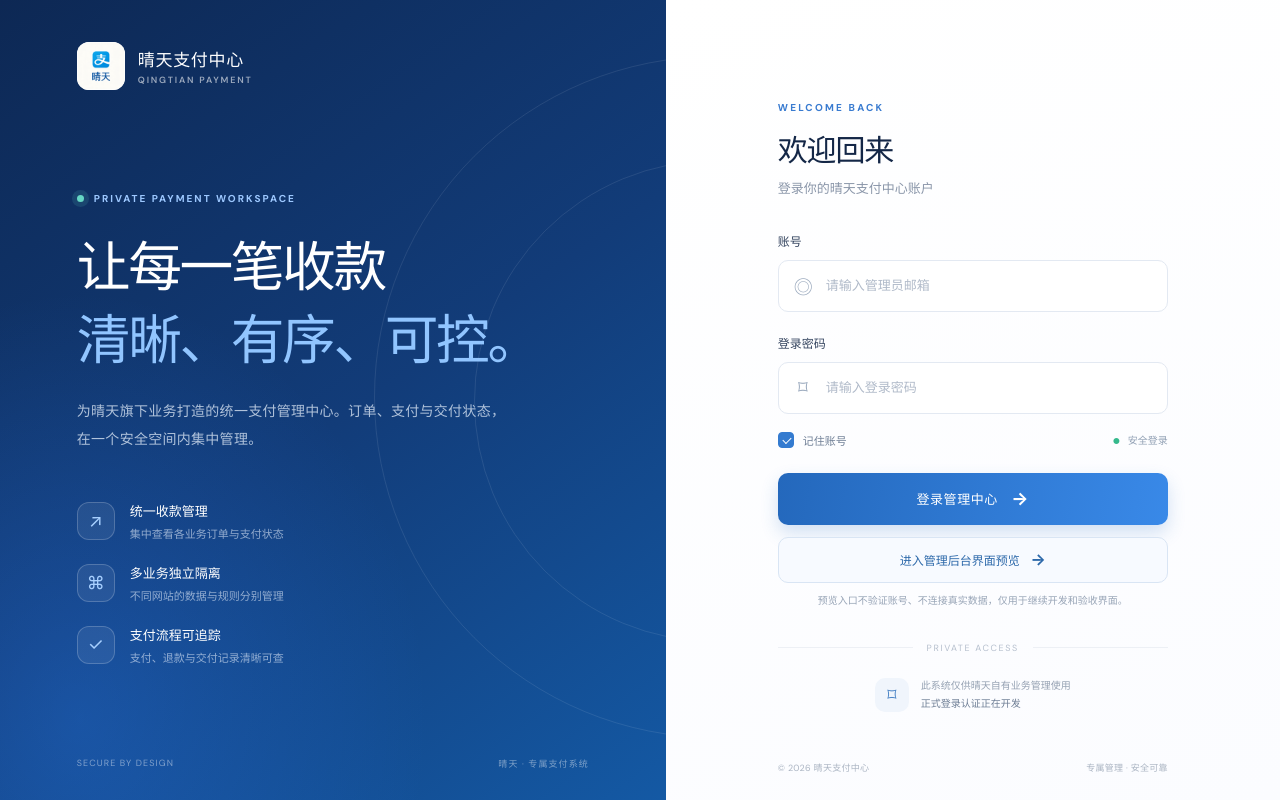
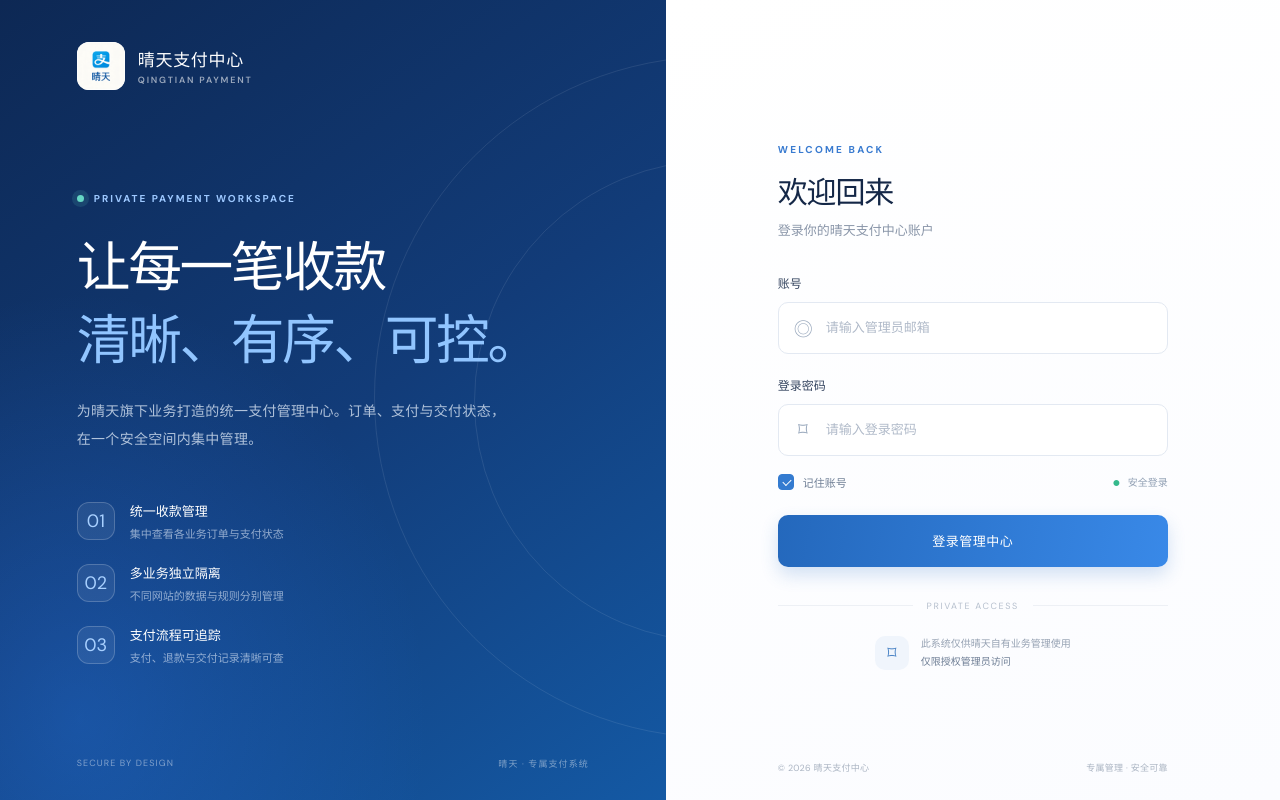
Before and after one commit to Zhouzhou198871/qingtianpay, a React (Vite) app: page / in a window 1280 px wide. Built offline with nearby package versions, Linux system fonts and the light colour scheme.

Commit message:
Polish login page and remove arrow controls

```diff
--- a/src/main.jsx
+++ b/src/main.jsx
@@ -33,9 +33,10 @@ function App() {
   const [account, setAccount] = useState('');
   const [password, setPassword] = useState('');
   const [remember, setRemember] = useState(true);
-  const [preview, setPreview] = useState(false);
+  const [preview, setPreview] = useState(() => new URLSearchParams(window.location.search).get('workspace') === 'preview');
+  const [notice, setNotice] = useState('');
   if (preview) return <Dashboard onExit={() => setPreview(false)} />;
-  function handleSubmit(event) { event.preventDefault(); }
+  function handleSubmit(event) { event.preventDefault(); setNotice('登录认证服务尚未启用，请勿在此输入正式账户密码。'); }
   return <main className="page-shell">
     <section className="visual-panel" aria-label="品牌介绍">
       <div className="visual-top"><Brand /></div>
@@ -44,9 +45,9 @@ function App() {
         <h1>让每一笔收款<br /><em>清晰、有序、可控。</em></h1>
         <p>为晴天旗下业务打造的统一支付管理中心。订单、支付与交付状态，在一个安全空间内集中管理。</p>
         <div className="feature-list">
-          <div className="feature"><span className="feature-icon">↗</span><div><b>统一收款管理</b><small>集中查看各业务订单与支付状态</small></div></div>
-          <div className="feature"><span className="feature-icon">⌘</span><div><b>多业务独立隔离</b><small>不同网站的数据与规则分别管理</small></div></div>
-          <div className="feature"><span className="feature-icon">✓</span><div><b>支付流程可追踪</b><small>支付、退款与交付记录清晰可查</small></div></div>
+          <div className="feature"><span className="feature-icon">01</span><div><b>统一收款管理</b><small>集中查看各业务订单与支付状态</small></div></div>
+          <div className="feature"><span className="feature-icon">02</span><div><b>多业务独立隔离</b><small>不同网站的数据与规则分别管理</small></div></div>
+          <div className="feature"><span className="feature-icon">03</span><div><b>支付流程可追踪</b><small>支付、退款与交付记录清晰可查</small></div></div>
         </div>
       </div>
       <div className="visual-footer"><span>SECURE BY DESIGN</span><span>晴天 · 专属支付系统</span></div>
@@ -60,12 +61,11 @@ function App() {
           <div className="label-row"><label htmlFor="password">登录密码</label></div>
           <div className="input-wrap"><span className="input-symbol">⌑</span><input id="password" name="password" type="password" autoComplete="current-password" placeholder="请输入登录密码" value={password} onChange={e => setPassword(e.target.value)} required /></div>
           <div className="form-options"><label className="remember"><input type="checkbox" checked={remember} onChange={e => setRemember(e.target.checked)} /><span className="checkmark" />记住账号</label><span className="secure-note"><span>●</span> 安全登录</span></div>
-          <button className="submit-button" type="submit">登录管理中心 <span>→</span></button>
+          <button className="submit-button" type="submit">登录管理中心</button>
+          {notice && <div className="notice" role="status">{notice}</div>}
         </form>
-        <button className="preview-button" type="button" onClick={() => setPreview(true)}>进入管理后台界面预览 <span>→</span></button>
-        <div className="preview-hint">预览入口不验证账号、不连接真实数据，仅用于继续开发和验收界面。</div>
         <div className="login-divider"><span>PRIVATE ACCESS</span></div>
-        <div className="access-note"><span className="lock">⌑</span><p>此系统仅供晴天自有业务管理使用<br /><b>正式登录认证正在开发</b></p></div>
+        <div className="access-note"><span className="lock">⌑</span><p>此系统仅供晴天自有业务管理使用<br /><b>仅限授权管理员访问</b></p></div>
       </div>
       <footer className="login-footer"><span>© {new Date().getFullYear()} 晴天支付中心</span><span>专属管理 · 安全可靠</span></footer>
     </section>
```
